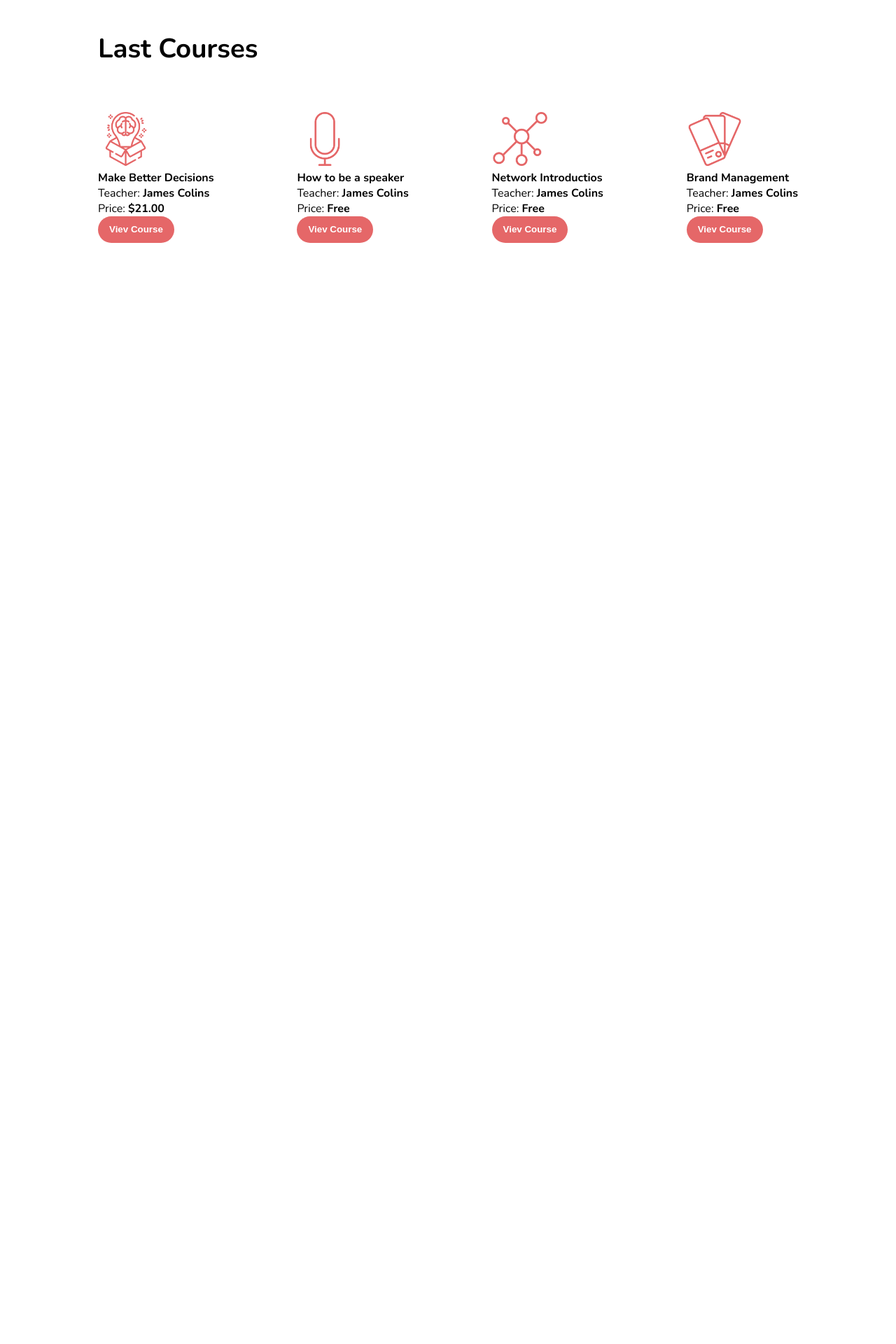
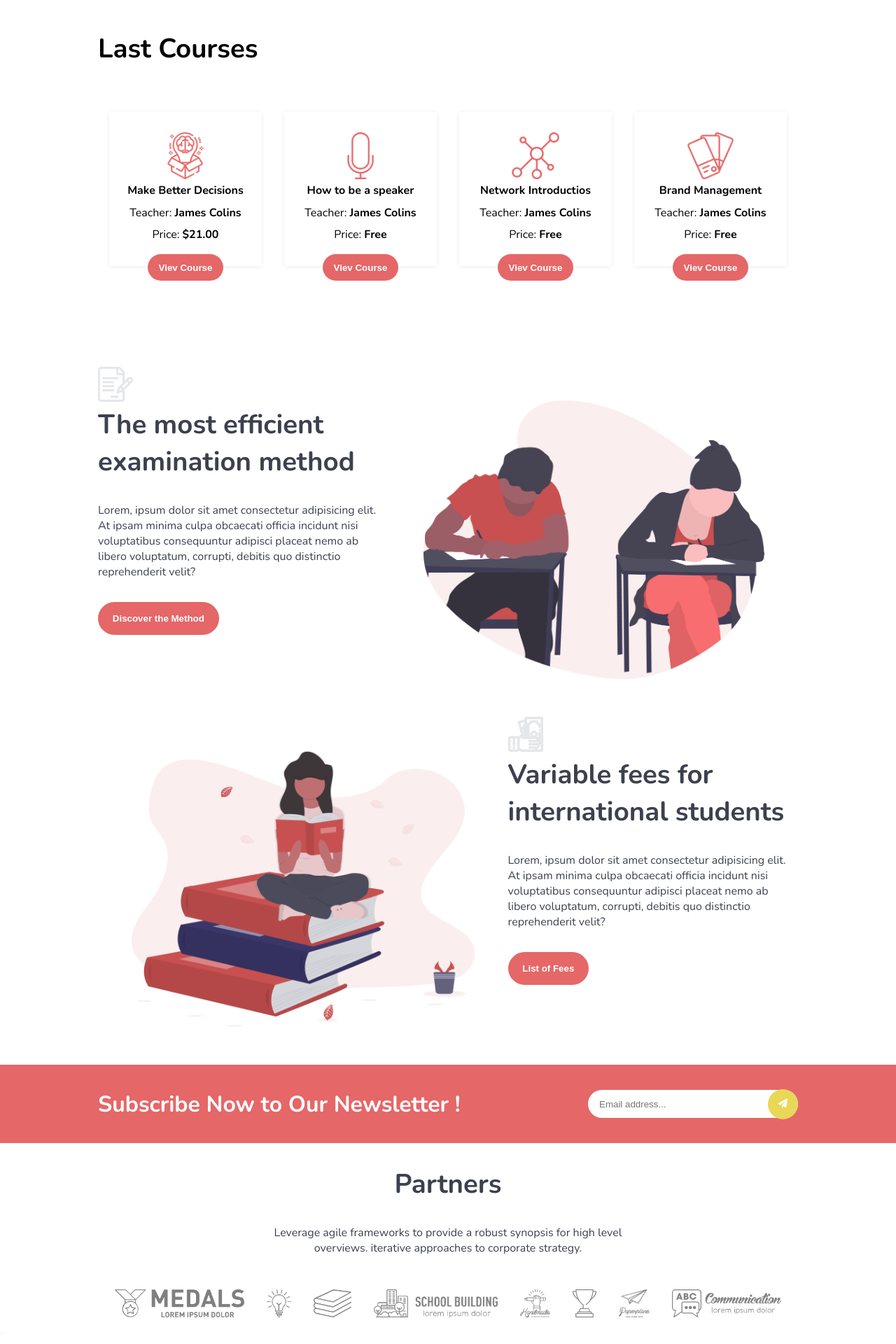
Before and after one commit to LaSe28/proj-html-vuejs, a Vue app: page / in a window 1280 px wide. Shown: the part 3411-5331 px from the top of the page at 70% size. Before the commit the page ends 3758 px from the top, so only its background shows below. Built offline with nearby package versions, Linux system fonts and the light colour scheme.

Commit message:
add newsletter and partners

```diff
--- a/src/App.vue
+++ b/src/App.vue
@@ -5,6 +5,9 @@
     <SliderSec/>
     <MainSec3/>
     <MainSec4/>
+    <NewsLetterSec/>
+    <PartnersSec/>
+
   </div>
 </template>
 
@@ -14,6 +17,8 @@ import MainSec2 from './components/ProjMain2.vue'
 import SliderSec from './components/ProjMainSlider.vue'
 import MainSec3 from './components/ProjMain3.vue'
 import MainSec4 from './components/ProjMain4.vue'
+import NewsLetterSec from './components/ProjNewsletter.vue'
+import PartnersSec from './components/ProjPartners.vue'
 
 export default {
   name: 'App',
@@ -22,7 +27,9 @@ export default {
     MainSec2,
     SliderSec,
     MainSec3,
-    MainSec4
+    MainSec4,
+    NewsLetterSec,
+    PartnersSec
   }
 }
 </script>
--- a/src/components/ProjHeader.vue
+++ b/src/components/ProjHeader.vue
@@ -11,8 +11,8 @@
           <div :class="ele.clicked === true ? 'show' : '' " class="dropdown">
             <ul>
               <li @click="ele.dropdown===true? ele.clicked = false : ''" >opzione1 --------------</li>
-              <li @click="ele.dropdown===true? ele.clicked = false : ''" >opzione1 --------------</li>
-              <li @click="ele.dropdown===true? ele.clicked = false : ''" >opzione1 --------------</li>
+              <li @click="ele.dropdown===true? ele.clicked = false : ''" >opzione2 --------------</li>
+              <li @click="ele.dropdown===true? ele.clicked = false : ''" >opzione3 --------------</li>
             </ul>
           </div>
         </li>
--- a/src/components/ProjMain4.vue
+++ b/src/components/ProjMain4.vue
@@ -3,13 +3,35 @@
   <img style="position: absolute; top:-5px; right: -2rem; width: 105%"  src="../assets/svg/svg-1.svg" alt="">
   <div class="pt-10 container">
     <h2>Last Courses</h2>
-    <div class="courses-container">
-      <div class="course" v-for="(ele, index) in arrCourses" :key="index" >
+    <div class="pb-5 courses-container">
+      <div class="course p-relative" v-for="(ele, index) in arrCourses" :key="index" >
         <img :src="ele.icon" :alt="ele.course">
-        <h4>{{ele.course}}</h4>
-        <div>Teacher: <strong>{{ele.teacher}}</strong></div>
-        <div>Price: <strong>{{ele.price}}</strong></div>
+        <h4 style="margin: 0.3rem">{{ele.course}}</h4>
+        <div style="margin: 0.3rem">Teacher: <strong>{{ele.teacher}}</strong></div>
+        <div style="margin: 0.3rem">Price: <strong>{{ele.price}}</strong></div>
         <button class="btn btn-r">{{ele.textBtn}}</button>
+      </div>
+    </div>
+    <div class="desc-container">
+      <div class="desc-text">
+        <img style="width: 50px;" src="../assets/img/Exam-icon.png" alt="">
+        <h2 class="mb-2">The most efficient examination method</h2>
+        <p class="mb-2">Lorem, ipsum dolor sit amet consectetur adipisicing elit. At ipsam minima culpa obcaecati officia incidunt nisi voluptatibus consequuntur adipisci placeat nemo ab libero voluptatum, corrupti, debitis quo distinctio reprehenderit velit?</p>
+        <button class="btn btn-r">Discover the Method</button>
+      </div>
+      <div class="desc-img">
+        <img src="../assets/img/Exam-Illustration.png" alt="">
+      </div>
+    </div>
+    <div class="desc-container">
+      <div class="desc-img">
+        <img src="../assets/img/Girl-Illustration.png" alt="">
+      </div>
+      <div class="desc-text pb-5">
+        <img style="width: 50px;" src="../assets/img/Exam-icon-1.png" alt="">
+        <h2 class="mb-2">Variable fees for international students</h2>
+        <p class="mb-2">Lorem, ipsum dolor sit amet consectetur adipisicing elit. At ipsam minima culpa obcaecati officia incidunt nisi voluptatibus consequuntur adipisci placeat nemo ab libero voluptatum, corrupti, debitis quo distinctio reprehenderit velit?</p>
+        <button class="btn btn-r">List of Fees</button>
       </div>
     </div>
   </div>
@@ -72,12 +94,34 @@ h2{
   justify-content: space-between;
 }
 .course{
-  margin-top: 4rem;
+  display: flex;
+  flex-direction: column;
+  align-items: center;
+  justify-content: center;
+  margin: 4rem 1rem;
+  height: 220px;
+  width: 220px;
+  box-shadow: 0 1px 6px #ececee;
   img{
-    width: 80px;
+    width: 70px;
   }
   .btn{
     padding: .7rem 1rem;
+    position: absolute;
+    bottom:-1.3rem;
+  }
+}
+.desc-container{
+  display: flex;
+  .desc-img{
+    img{
+      width: 100%;
+      padding: 3rem;
+    }
+  }
+  .desc-text{
+    color: $text-blue;
+    width: 80%;
   }
 }
 
--- a/src/components/ProjNewsletter.vue
+++ b/src/components/ProjNewsletter.vue
@@ -1,15 +1,58 @@
 <template>
-<div>
-  <!-- semplice input -->
+<div class="main-container">
+  <div class="container">
+    <h3>Subscribe Now to Our Newsletter !</h3>
+    <div class="input-container">
+      <input placeholder="Email address..." type="text">
+      <button class="btn btn-y"><i class="fa-solid fa-paper-plane"></i></button>
+    </div>
+  </div>
 </div>
 </template>
 
 <script>
 export default {
-
+  name: 'NewsLetterSec'
 }
 </script>
 
 <style scoped lang="scss">
+@import '../assets/styles/partials/_variables.scss';
+@import '../assets/styles/partials/_general.scss';
 
+.main-container{
+  background-color: $main-red;
+  color: white;
+  .container{
+    display: flex;
+    align-items: center;
+    justify-content: space-between;
+    height: 7rem;
+    h3{
+      font-size: 2rem;
+    }
+    .input-container{
+      width: 30%;
+      height: 2.5rem;
+      background-color: white;
+      border-radius: 1.5rem;
+      display: flex;
+      justify-content: space-between;
+      align-items: center;
+      .btn{
+        display: flex;
+        justify-content: center;
+        align-items: center;
+        border-radius: 50%;
+        height: 2.7rem;
+        width: 2.7rem;
+      }
+      input{
+        border: none;
+        outline: none;
+        margin-left: 1rem;
+      }
+    }
+  }
+}
 </style>
--- a/src/components/ProjPartners.vue
+++ b/src/components/ProjPartners.vue
@@ -1,15 +1,81 @@
 <template>
-<div>
-<!-- sezione partners con vfor -->
+<div class="main-container">
+  <div class="container">
+    <div class="centered">
+      <h2 class="m-2">Partners</h2>
+      <p class="mb-2">Leverage agile frameworks to provide a robust synopsis for high level overviews. iterative approaches to corporate strategy.</p>
+      <div class="partners">
+        <div v-for="(ele, index) in arrParters" :key="index" class="partner">
+          <img :src="ele" alt="">
+        </div>
+      </div>
+    </div>
+  </div>
+  <div style="background-color: #f7f8fa; height: 200px; overflow: hidden;" class="p-relative">
+    <img class="background" src="../assets/img/background-wave3.png" alt="">
+  </div>
 </div>
 </template>
 
 <script>
+import img1 from '../assets/img/partner-1.png'
+import img2 from '../assets/img/partner-2.png'
+import img3 from '../assets/img/partner-3.png'
+import img4 from '../assets/img/partner-4.png'
+import img5 from '../assets/img/partner-5.png'
+import img6 from '../assets/img/partner-6.png'
+import img7 from '../assets/img/partner-7.png'
+import img8 from '../assets/img/partner-8.png'
+
 export default {
-
+  name: 'PartnersSec',
+  data () {
+    return {
+      arrParters: [
+        img2,
+        img3,
+        img4,
+        img5,
+        img6,
+        img8,
+        img1,
+        img7
+      ]
+    }
+  }
 }
 </script>
 
 <style scoped lang="scss">
+@import '../assets/styles/partials/_variables.scss';
+@import '../assets/styles/partials/_general.scss';
+
+.container{
+  position: relative;
+  z-index: 10;
+  color: $text-blue;
+  h2{
+    font-size: 2.4rem;
+  }
+}
+.partners{
+  display: flex;
+  .partner{
+    img{
+      height: 40px;
+      margin: 1rem;
+      opacity: .5;
+      &:hover{
+        opacity: 1;
+      }
+    }
+  }
+}
+.background{
+  height: 230%;
+  width: 130%;
+  position: absolute;
+  top: 0;
+}
 
 </style>
```
